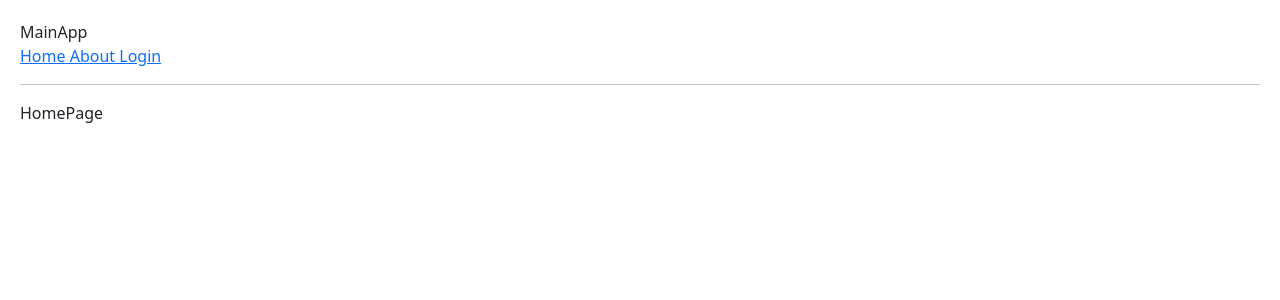
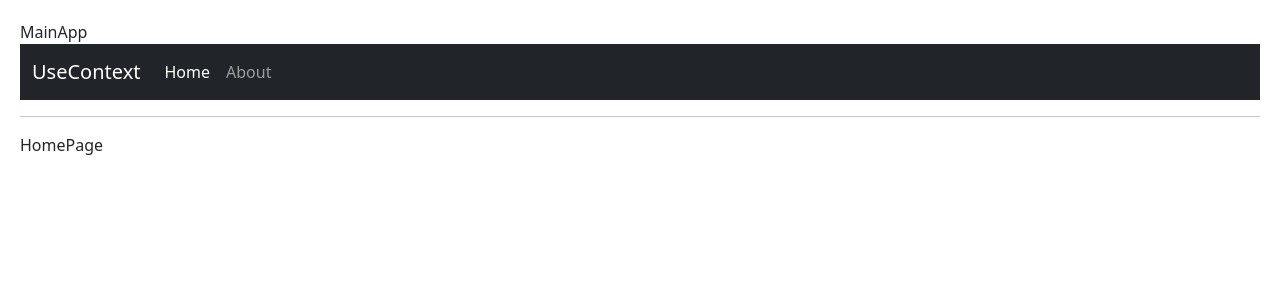
Before and after one commit to kervisvasquez1993/react-desde-cero-fernando-herrera-, a React (Vite) app in the folder hookApp/: page / in a window 1280 px wide. Shown: the top 300 px of the page. Built offline with nearby package versions, Linux system fonts and the light colour scheme.

Commit message:
feat: add navlink

```diff
--- a/hookApp/src/useContext/Menu/NavBar.jsx
+++ b/hookApp/src/useContext/Menu/NavBar.jsx
@@ -1,13 +1,42 @@
-
-import { Link } from "react-router-dom";
+import { Link, NavLink } from "react-router-dom";
 
 const NavBar = () => {
     return (
-        <div>
-            <Link to="/"> Home</Link>
-            <Link to="/about"> About</Link>
-            <Link to="/login"> Login</Link>
-        </div>
+        <>
+            <nav className="navbar navbar-expand-lg bg-dark navbar-dark">
+                <div className="container-fluid">
+                    <Link to="/" className="navbar-brand" href="#">
+                        UseContext
+                    </Link>
+
+                    <div className="collapse navbar-collapse" id="navbarNav">
+                        <ul className="navbar-nav">
+                            <NavLink
+                                to="/"
+                                className={({isActive}) =>
+                                    `nav-link ${isActive ? "active" : ""}`
+                                }
+                            >
+                                Home
+                            </NavLink>
+                            <NavLink
+                                to="/about"
+                                className={({isActive}) =>
+                                    `nav-link ${isActive ? "active" : ""}`
+                                }
+                            >
+                                About
+                            </NavLink>
+                            {/* <li className="nav-item">
+                                <Link to="/login" className="nav-link" href="#">
+                                    Login
+                                </Link>
+                            </li> */}
+                        </ul>
+                    </div>
+                </div>
+            </nav>
+        </>
     );
 };
 
```
